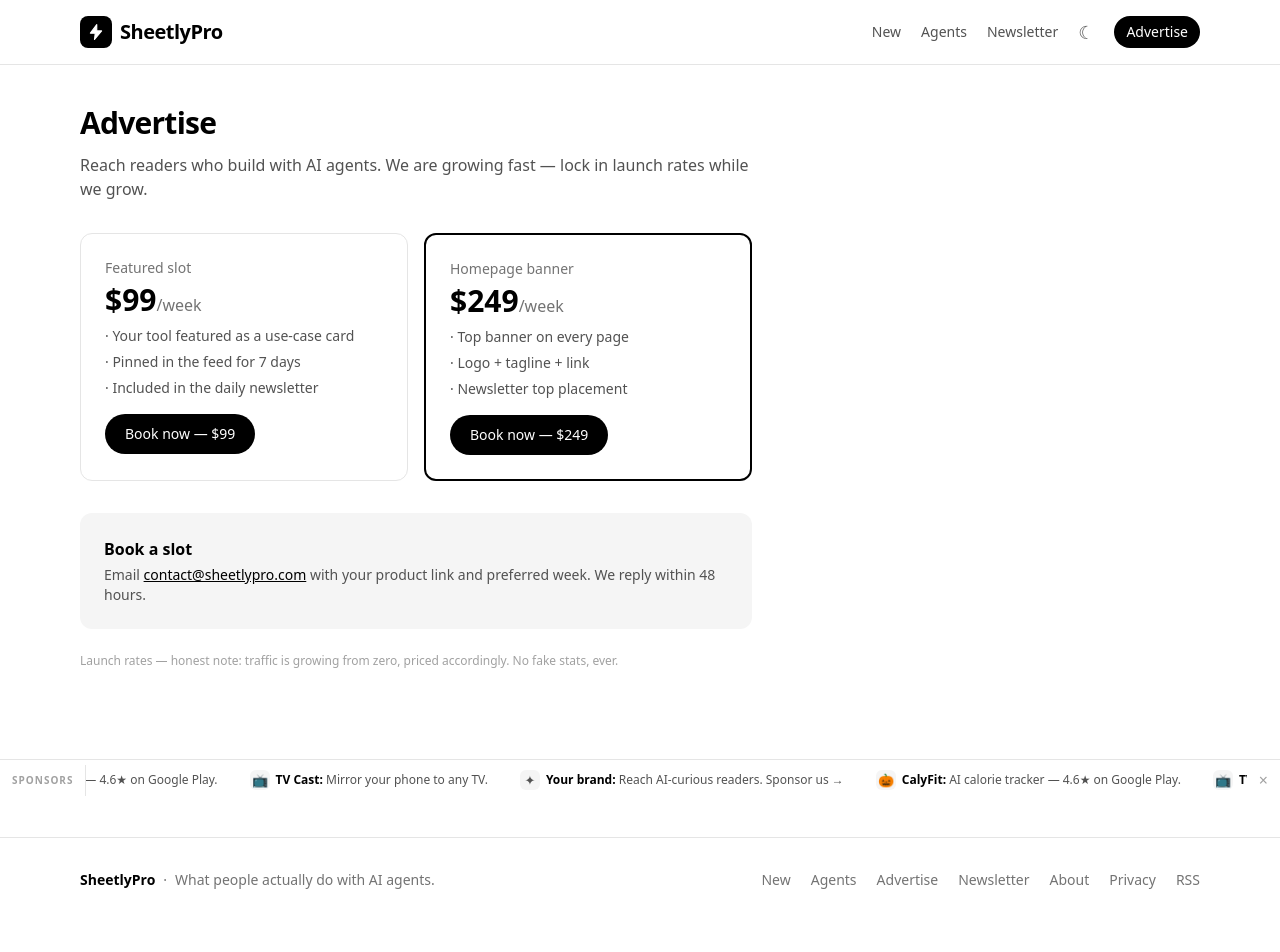
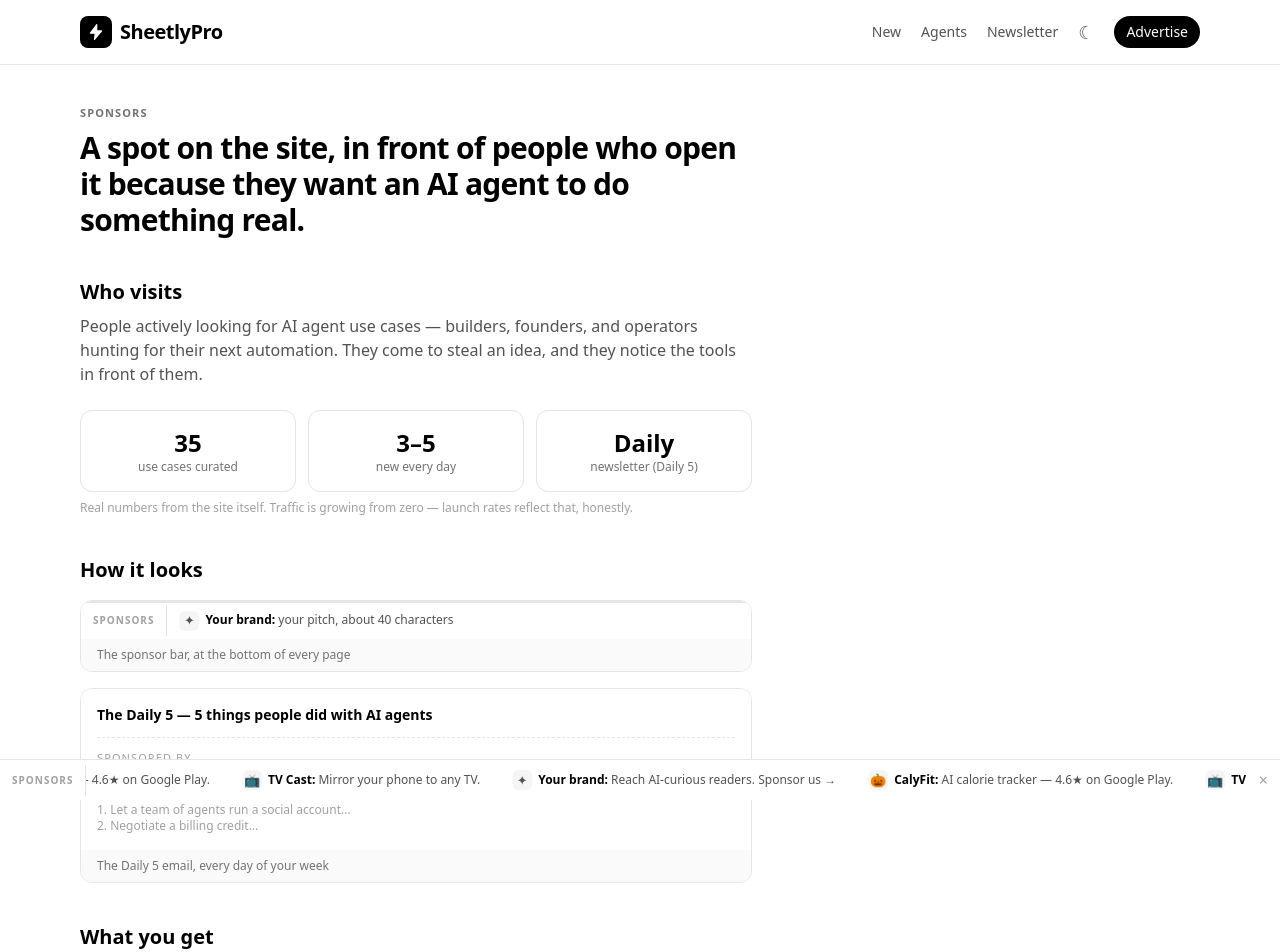
Before and after one commit to Stropurbo/bank-statement-frontend, a React (Vite) app: page /advertise in a window 1280 px wide. Shown: the top 952 px of the page. Before the commit the page ends 922 px from the top, so only its background shows below. Built offline with nearby package versions, Linux system fonts and the light colour scheme.

Commit message:
Advertise page: reference-style sponsor page with mockups and honest stats

```diff
--- a/src/pages/Advertise.jsx
+++ b/src/pages/Advertise.jsx
@@ -1,62 +1,188 @@
+import usecases from "../data/usecases.json";
+
+const SPONSOR_BAR_URL = "https://bookloverreview.gumroad.com/l/xmshou";
+const BANNER_URL = "https://bookloverreview.gumroad.com/l/uulffc";
+
+function BarMockup() {
+  return (
+    <div className="border border-neutral-200 dark:border-neutral-800 rounded-xl overflow-hidden">
+      <div className="bg-white dark:bg-neutral-950 border-t-2 border-neutral-200 dark:border-neutral-800">
+        <div className="flex items-center">
+          <span className="text-[10px] font-semibold uppercase tracking-widest text-neutral-400 px-3 py-2 shrink-0 border-r border-neutral-200 dark:border-neutral-800">
+            Sponsors
+          </span>
+          <div className="flex-1 overflow-hidden">
+            <div className="flex gap-6 whitespace-nowrap py-2 px-3">
+              <span className="text-xs text-neutral-600 dark:text-neutral-400">
+                <span className="inline-flex items-center justify-center w-5 h-5 rounded-md bg-neutral-100 dark:bg-neutral-800 text-[13px] mr-1.5 align-middle">
+                  ✦
+                </span>
+                <span className="font-semibold text-black dark:text-white">
+                  Your brand:
+                </span>{" "}
+                your pitch, about 40 characters
+              </span>
+            </div>
+          </div>
+        </div>
+      </div>
+      <p className="text-xs text-neutral-500 dark:text-neutral-400 px-4 py-2 bg-neutral-50 dark:bg-neutral-900">
+        The sponsor bar, at the bottom of every page
+      </p>
+    </div>
+  );
+}
+
+function EmailMockup() {
+  return (
+    <div className="border border-neutral-200 dark:border-neutral-800 rounded-xl overflow-hidden">
+      <div className="p-4 bg-white dark:bg-neutral-950">
+        <p className="text-sm font-bold text-black dark:text-white mb-1">
+          The Daily 5 — 5 things people did with AI agents
+        </p>
+        <div className="border-t border-dashed border-neutral-200 dark:border-neutral-800 my-3 pt-3">
+          <p className="text-[11px] uppercase tracking-widest text-neutral-400 mb-1">
+            Sponsored by
+          </p>
+          <p className="text-sm text-neutral-700 dark:text-neutral-300">
+            <span className="font-semibold text-black dark:text-white">
+              Your brand:
+            </span>{" "}
+            your pitch, about 40 characters →
+          </p>
+        </div>
+        <p className="text-xs text-neutral-400">
+          1. Let a team of agents run a social account…
+        </p>
+        <p className="text-xs text-neutral-400">2. Negotiate a billing credit…</p>
+      </div>
+      <p className="text-xs text-neutral-500 dark:text-neutral-400 px-4 py-2 bg-neutral-50 dark:bg-neutral-900">
+        The Daily 5 email, every day of your week
+      </p>
+    </div>
+  );
+}
+
 export default function Advertise() {
+  const count = usecases.length;
+
   return (
     <div className="py-10 max-w-2xl">
-      <h1 className="text-3xl font-bold tracking-tight text-black mb-3">
-        Advertise
+      <p className="text-[11px] font-semibold uppercase tracking-widest text-neutral-500 dark:text-neutral-400 mb-2">
+        Sponsors
+      </p>
+      <h1 className="text-3xl font-bold tracking-tight text-black dark:text-white mb-3">
+        A spot on the site, in front of people who open it because they want an
+        AI agent to do something real.
       </h1>
-      <p className="text-neutral-600 mb-8">
-        Reach readers who build with AI agents. We are growing fast — lock in
-        launch rates while we grow.
+
+      <h2 className="text-xl font-bold text-black dark:text-white mt-10 mb-2">
+        Who visits
+      </h2>
+      <p className="text-neutral-600 dark:text-neutral-300 mb-6">
+        People actively looking for AI agent use cases — builders, founders,
+        and operators hunting for their next automation. They come to steal an
+        idea, and they notice the tools in front of them.
       </p>
 
-      <div className="grid gap-4 sm:grid-cols-2">
-        <div className="border border-neutral-200 rounded-xl p-6">
-          <p className="text-sm font-medium text-neutral-500 mb-1">Featured slot</p>
-          <p className="text-3xl font-bold text-black mb-2">
-            $99<span className="text-base font-normal text-neutral-500">/week</span>
+      <div className="grid grid-cols-3 gap-3 mb-2">
+        <div className="border border-neutral-200 dark:border-neutral-800 rounded-xl p-4 text-center">
+          <p className="text-2xl font-bold text-black dark:text-white">{count}</p>
+          <p className="text-xs text-neutral-500 dark:text-neutral-400">
+            use cases curated
           </p>
-          <ul className="text-sm text-neutral-600 space-y-1.5 mb-4">
-            <li>· Your tool featured as a use-case card</li>
-            <li>· Pinned in the feed for 7 days</li>
-            <li>· Included in the daily newsletter</li>
+        </div>
+        <div className="border border-neutral-200 dark:border-neutral-800 rounded-xl p-4 text-center">
+          <p className="text-2xl font-bold text-black dark:text-white">3–5</p>
+          <p className="text-xs text-neutral-500 dark:text-neutral-400">
+            new every day
+          </p>
+        </div>
+        <div className="border border-neutral-200 dark:border-neutral-800 rounded-xl p-4 text-center">
+          <p className="text-2xl font-bold text-black dark:text-white">Daily</p>
+          <p className="text-xs text-neutral-500 dark:text-neutral-400">
+            newsletter (Daily 5)
+          </p>
+        </div>
+      </div>
+      <p className="text-xs text-neutral-400 dark:text-neutral-500 mb-10">
+        Real numbers from the site itself. Traffic is growing from zero —
+        launch rates reflect that, honestly.
+      </p>
+
+      <h2 className="text-xl font-bold text-black dark:text-white mb-4">
+        How it looks
+      </h2>
+      <div className="grid gap-4 mb-10">
+        <BarMockup />
+        <EmailMockup />
+      </div>
+
+      <h2 className="text-xl font-bold text-black dark:text-white mb-4">
+        What you get
+      </h2>
+      <div className="grid gap-4 sm:grid-cols-2 mb-10">
+        <div className="border border-neutral-200 dark:border-neutral-800 rounded-xl p-6 bg-white dark:bg-neutral-950">
+          <p className="text-sm font-medium text-neutral-500 dark:text-neutral-400 mb-1">
+            Featured slot
+          </p>
+          <p className="text-3xl font-bold text-black dark:text-white mb-3">
+            $99
+            <span className="text-base font-normal text-neutral-500 dark:text-neutral-400">
+              /week
+            </span>
+          </p>
+          <ul className="text-sm text-neutral-600 dark:text-neutral-300 space-y-1.5 mb-5">
+            <li>· One week in the sponsor bar on every page</li>
+            <li>· Your name, icon, pitch (~40 chars) + link</li>
+            <li>· "Sponsored by" line in every Daily 5 email that week</li>
+            <li>· Goes live on approval, 7 full days</li>
           </ul>
           <a
-            href="https://bookloverreview.gumroad.com/l/xmshou"
+            href={SPONSOR_BAR_URL}
             target="_blank"
             rel="noopener noreferrer"
-            className="inline-block bg-black text-white text-sm font-medium rounded-full px-5 py-2.5 hover:bg-neutral-800 transition-colors"
+            className="inline-block bg-black dark:bg-white text-white dark:text-black text-sm font-medium rounded-full px-5 py-2.5 hover:bg-neutral-800 dark:hover:bg-neutral-200 transition-colors"
           >
-            Book now — $99
+            Sponsor for $99/week
           </a>
         </div>
-        <div className="border-2 border-black rounded-xl p-6">
-          <p className="text-sm font-medium text-neutral-500 mb-1">Homepage banner</p>
-          <p className="text-3xl font-bold text-black mb-2">
-            $249<span className="text-base font-normal text-neutral-500">/week</span>
+        <div className="border-2 border-black dark:border-white rounded-xl p-6 bg-white dark:bg-neutral-950">
+          <p className="text-sm font-medium text-neutral-500 dark:text-neutral-400 mb-1">
+            Homepage banner
           </p>
-          <ul className="text-sm text-neutral-600 space-y-1.5 mb-4">
-            <li>· Top banner on every page</li>
-            <li>· Logo + tagline + link</li>
-            <li>· Newsletter top placement</li>
+          <p className="text-3xl font-bold text-black dark:text-white mb-3">
+            $249
+            <span className="text-base font-normal text-neutral-500 dark:text-neutral-400">
+              /week
+            </span>
+          </p>
+          <ul className="text-sm text-neutral-600 dark:text-neutral-300 space-y-1.5 mb-5">
+            <li>· Everything in Featured, plus:</li>
+            <li>· Top banner placement on the homepage</li>
+            <li>· Logo + tagline + link, above the fold</li>
+            <li>· Newsletter top placement that week</li>
           </ul>
           <a
-            href="https://bookloverreview.gumroad.com/l/uulffc"
+            href={BANNER_URL}
             target="_blank"
             rel="noopener noreferrer"
-            className="inline-block bg-black text-white text-sm font-medium rounded-full px-5 py-2.5 hover:bg-neutral-800 transition-colors"
+            className="inline-block bg-black dark:bg-white text-white dark:text-black text-sm font-medium rounded-full px-5 py-2.5 hover:bg-neutral-800 dark:hover:bg-neutral-200 transition-colors"
           >
-            Book now — $249
+            Sponsor for $249/week
           </a>
         </div>
       </div>
 
-      <div className="mt-8 bg-neutral-100 rounded-xl p-6">
-        <p className="font-semibold text-black mb-1">Book a slot</p>
-        <p className="text-sm text-neutral-600">
-          Email{" "}
+      <div className="bg-neutral-100 dark:bg-neutral-900 rounded-xl p-6 mb-6">
+        <p className="font-semibold text-black dark:text-white mb-1">
+          Prefer email?
+        </p>
+        <p className="text-sm text-neutral-600 dark:text-neutral-300">
+          Write to{" "}
           <a
             href="mailto:contact@sheetlypro.com"
-            className="underline text-black"
+            className="underline text-black dark:text-white"
           >
             contact@sheetlypro.com
           </a>{" "}
@@ -64,7 +190,7 @@ export default function Advertise() {
         </p>
       </div>
 
-      <p className="text-xs text-neutral-400 mt-6">
+      <p className="text-xs text-neutral-400 dark:text-neutral-500">
         Launch rates — honest note: traffic is growing from zero, priced
         accordingly. No fake stats, ever.
       </p>
```
